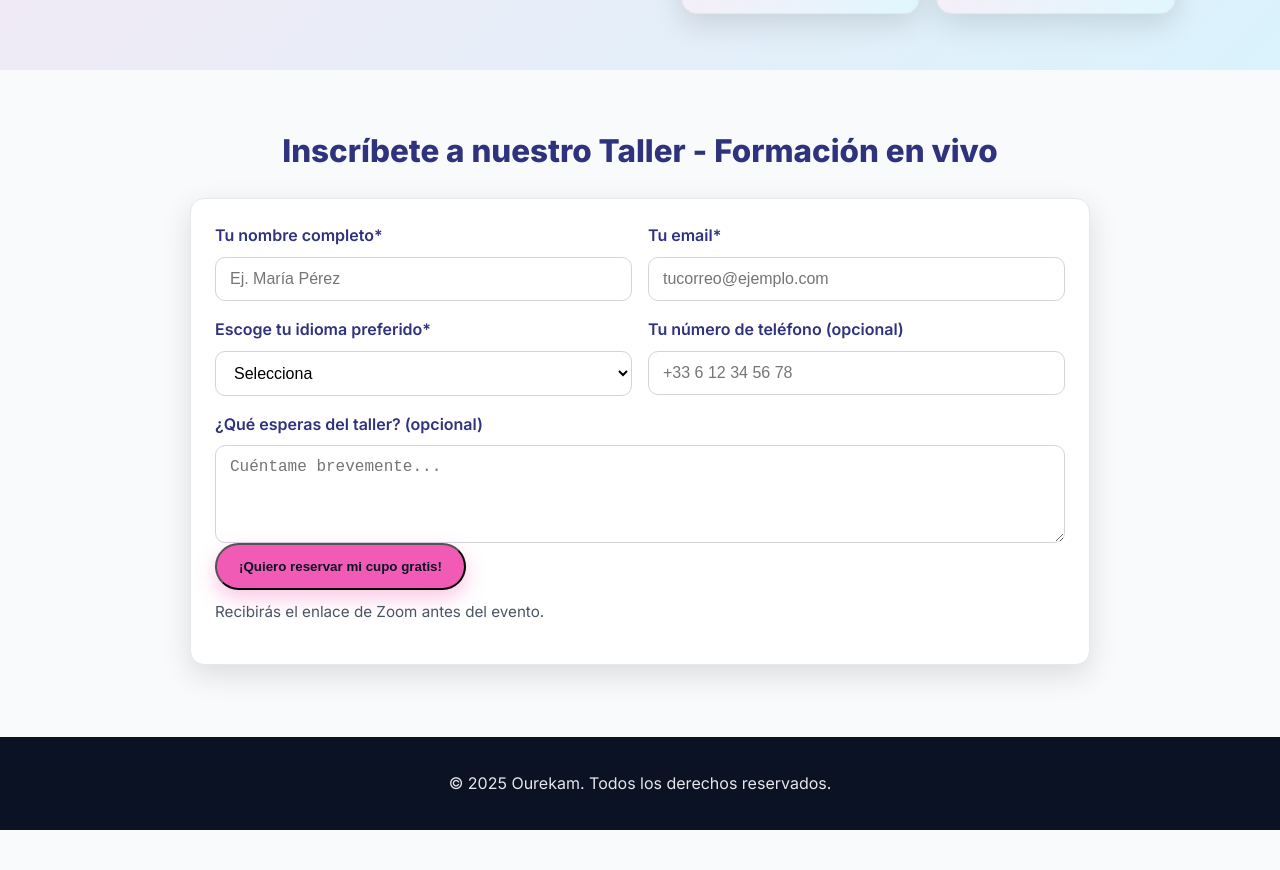
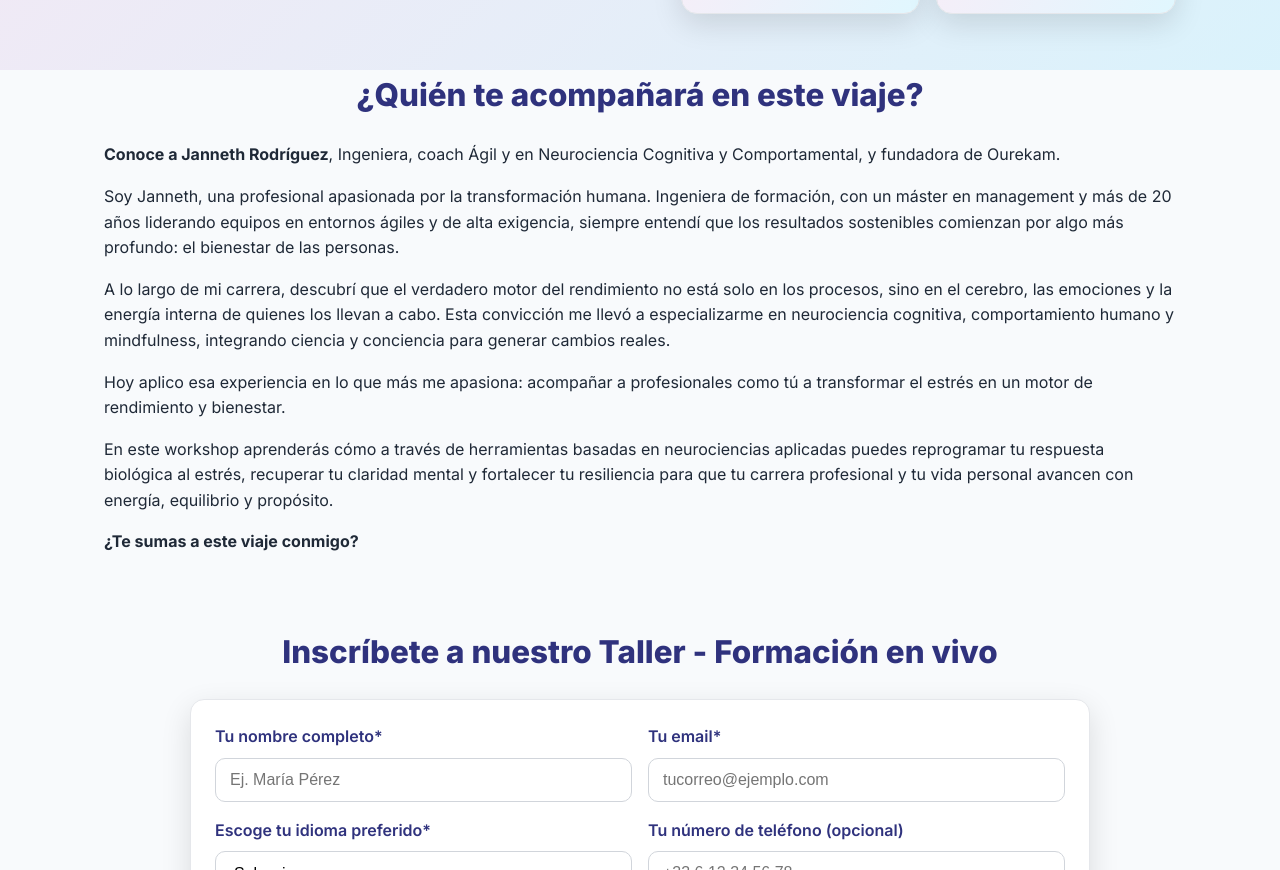
Before and after one commit to jannethXR/eventos-ourekam, a plain HTML site: page index.html in a window 1280 px wide. Shown: the part 1464-2334 px from the top of the page. Before the commit the page ends 2294 px from the top, so only its background shows below. Drawn offline with Linux system fonts and the light colour scheme.

Commit message:
Update index.html con copilot v3

```diff
--- a/index.html
+++ b/index.html
@@ -111,6 +111,26 @@
     </div>
   </section>
 
+ <!-- SOBRE LA GUÍA: JANNETH RODRÍGUEZ -->
+<section class="about-guide">
+  <div class="container about-grid">
+    <div class="about-text">
+      <h3 class="section-title">¿Quién te acompañará en este viaje?</h3>
+      <p><strong>Conoce a Janneth Rodríguez</strong>, Ingeniera, coach Ágil y en Neurociencia Cognitiva y Comportamental, y fundadora de Ourekam.</p>
+
+      <p>Soy Janneth, una profesional apasionada por la transformación humana. Ingeniera de formación, con un máster en management y más de 20 años liderando equipos en entornos ágiles y de alta exigencia, siempre entendí que los resultados sostenibles comienzan por algo más profundo: el bienestar de las personas.</p>
+
+      <p>A lo largo de mi carrera, descubrí que el verdadero motor del rendimiento no está solo en los procesos, sino en el cerebro, las emociones y la energía interna de quienes los llevan a cabo. Esta convicción me llevó a especializarme en neurociencia cognitiva, comportamiento humano y mindfulness, integrando ciencia y conciencia para generar cambios reales.</p>
+
+      <p>Hoy aplico esa experiencia en lo que más me apasiona: acompañar a profesionales como tú a transformar el estrés en un motor de rendimiento y bienestar.</p>
+
+      <p>En este workshop aprenderás cómo a través de herramientas basadas en neurociencias aplicadas puedes reprogramar tu respuesta biológica al estrés, recuperar tu claridad mental y fortalecer tu resiliencia para que tu carrera profesional y tu vida personal avancen con energía, equilibrio y propósito.</p>
+
+      <p><strong>¿Te sumas a este viaje conmigo?</strong></p>
+    </div>
+  </div>
+</section>
+
   <!-- REGISTRO -->
   <section id="registro" class="form-section">
     <div class="container">
```
